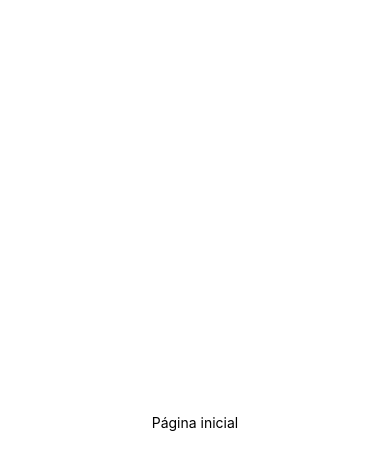
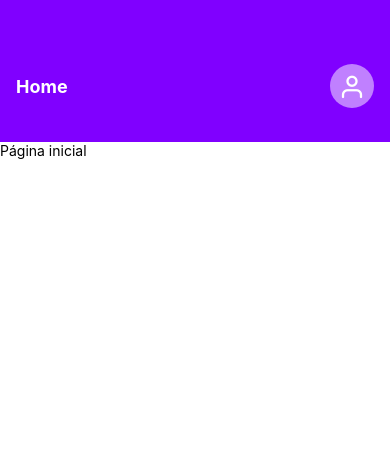
Before and after one commit to VitorCostaTI/app-financas, a React Native app: screen / in a window 390 px wide. Shown: the top 470 px of the page. Built offline with nearby package versions, Linux system fonts and the light colour scheme.

Commit message:
Cria componente Header

```diff
--- a/src/pages/Home/index.js
+++ b/src/pages/Home/index.js
@@ -1,18 +1,63 @@
-import { StyleSheet, Text, View } from 'react-native';
+import React, { Component } from 'react';
+import { StyleSheet, Text, View, StatusBar, TouchableOpacity} from 'react-native';
+import { Feather } from '@expo/vector-icons';
+
+const statusBarHeight = StatusBar.currentHeight ? StatusBar.currentHeight + 22 : 64;
 
 export default function Home() {
-  return (
+  return(
     <View style={styles.container}>
+      <Header />
       <Text>Página inicial</Text>
     </View>
-  );
+  )
+}
+
+class Header extends Component{
+  render(){
+    return (
+      <View style={styles.header}>
+        <View style={styles.content}>
+          <Text style={styles.username}>Home</Text>
+          <TouchableOpacity activeOpacity={0.9} style={styles.buttonUser}>
+            <Feather name='user' size={27} color="#fff"></Feather>
+          </TouchableOpacity>
+        </View>
+      </View>
+    );
+  }
 }
 
 const styles = StyleSheet.create({
   container: {
     flex: 1,
     backgroundColor: '#fff',
+  },
+  header: {
+    backgroundColor: '#8000ff',
+    paddingTop: statusBarHeight,
+    flexDirection: 'row',
+    paddingStart: 16,
+    paddingEnd: 16,
+    paddingBottom: 34
+  },
+  content: {
+    flex: 1,
     alignItems: 'center',
+    flexDirection: 'row',
+    justifyContent: 'space-between'
+  },
+  username: {
+    fontSize: 18,
+    color: "#fff",
+    fontWeight: 'bold'
+  },
+  buttonUser: {
+    width: 44,
+    height: 44,
+    backgroundColor: 'rgba(255, 255, 255, 0.5)',
     justifyContent: 'center',
-  },
-});
+    alignItems: 'center',
+    borderRadius: 44 / 2
+  }
+})
```
